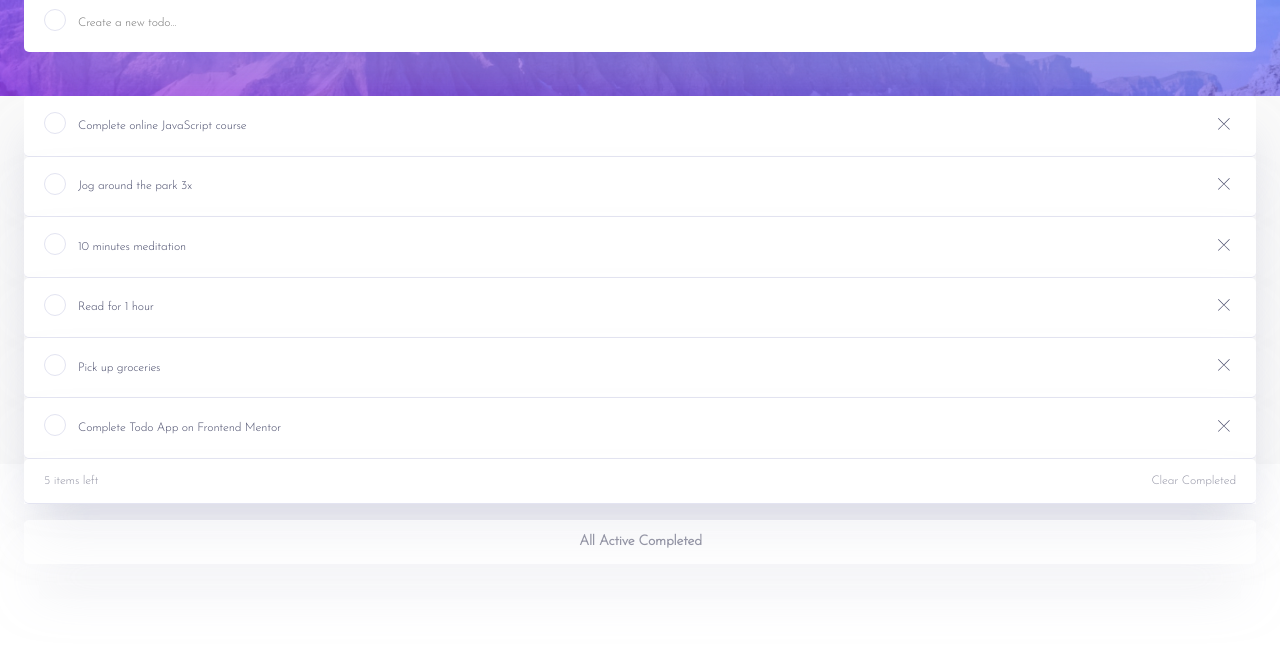
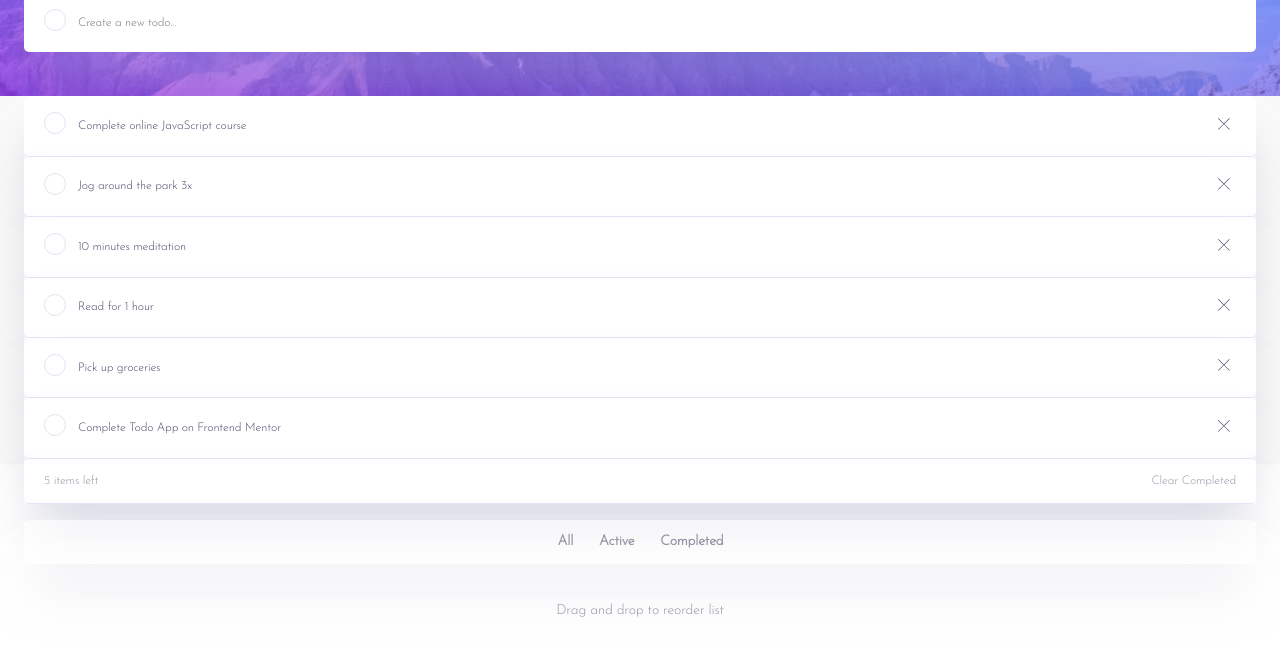
Before and after one commit to Vladislav-Peryazev77/todo-list, a plain HTML site: page index.html in a window 1280 px wide. Shown: the part 115-770 px from the top of the page. Drawn offline with Linux system fonts and the light colour scheme.

Commit message:
feat: footer

```diff
--- a/index.html
+++ b/index.html
@@ -110,6 +110,11 @@
             </div>
           </div>
         </div>
+        <footer class="footer">
+          <span class="footer__interaction">
+            Drag and drop to reorder list
+          </span>
+        </footer>
       </div>
     </div>
   </body>
--- a/styles/styles.css
+++ b/styles/styles.css
@@ -125,6 +125,7 @@
   letter-spacing: -0.166667px;
   color: #9495A5;
 }
+
 .interaction {
   display: flex;
   justify-content: center;
@@ -138,6 +139,28 @@
   box-shadow: 0px 35px 50px -15px rgba(194, 195, 214, 0.5);
   margin-bottom: 40px;
 }
+.interaction__content {
+  width: 166px;
+  display: flex;
+  justify-content: space-between;
+}
 .main__interaction {
   margin-bottom: 40px;
 }
+.footer {
+  display: flex;
+  justify-content: center;
+  padding-bottom: 72px;
+}
+.footer__interaction {
+  font-style: normal;
+  font-weight: 400;
+  font-size: 14px;
+  line-height: 14px;
+  /* identical to box height */
+
+  text-align: center;
+  letter-spacing: -0.194444px;
+
+  color: #9495A5;
+}
```
